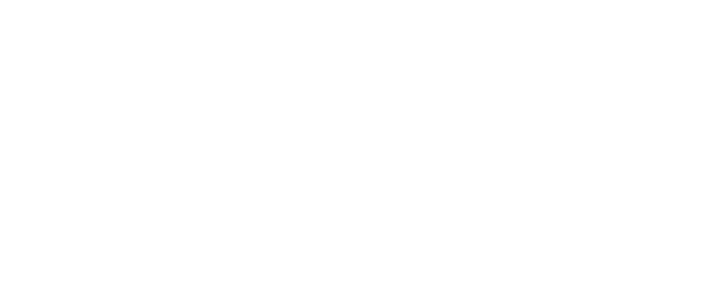
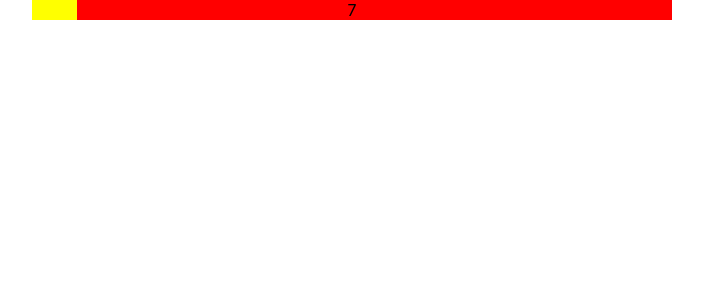
Before and after one commit to Piyush023/Machine_Coding_Examples, a React (Create React App) app: page /progress_bar in a window 1280 px wide. Before the commit this address had no page. Shown: the top 300 px of the page, without its empty margins (288-991 px from the left). Built offline with nearby package versions, Linux system fonts and the light colour scheme.

Commit message:
Prittier In the Files and Progress Bar and Tab Form Added - Need to complelte this Tab Form.

```diff
--- a/src/App.css
+++ b/src/App.css
@@ -39,7 +39,7 @@
 }
 
 main {
-  background-color: white
+  background-color: white;
 }
 
 .box {
--- a/src/App.jsx
+++ b/src/App.jsx
@@ -6,6 +6,8 @@
 import CountDown from './Components/CountDownTimer/CountDown';
 import { MouseFollow } from './Components/FollowMouse';
 import FolderStruc from './Components/FolderStructure';
+import Tabs from './Components/Tabs/Tabs';
+import ProgressBar from './Components/ProgressBar';
 
 const App = () => {
   return (
@@ -18,6 +20,8 @@
           <Route path='countdown' element={<CountDown />} />
           <Route path='mouse' element={<MouseFollow />} />
           <Route path='folder' element={<FolderStruc />} />
+          <Route path='Tab_form' element={<Tabs />} />
+          <Route path='progress_bar' element={<ProgressBar />} />
         </Route>
       </Routes>
     </BrowserRouter>
--- a/src/Components/CountDownTimer/CountDown.jsx
+++ b/src/Components/CountDownTimer/CountDown.jsx
@@ -1,29 +1,52 @@
-import React from 'react'
-import { useTimer } from '../../hooks/useTimer'
-import { useState } from 'react'
+import React from 'react';
+import { useTimer } from '../../hooks/useTimer';
+import { useState } from 'react';
 
 function CountDown() {
-    console.log('Timer')
-    const [timerInput, setTimerInput] = useState({ hr: 0, min: 0, sec: 0 })
-    const [hr, setHr] = useState(0)
-    const [timerStart, setTimerStart] = useState(0)
-    const [min, setMin] = useState(0)
-    const [sec, setSec] = useState(0)
-    const { timeLeft } = useTimer(timerInput.hr, timerInput.min, timerInput.sec, timerStart)
+  const [timerInput, setTimerInput] = useState({ hr: 0, min: 0, sec: 0 });
+  const [hr, setHr] = useState(0);
+  const [timerStart, setTimerStart] = useState(0);
+  const [min, setMin] = useState(0);
+  const [sec, setSec] = useState(0);
+  const { timeLeft } = useTimer(
+    timerInput.hr,
+    timerInput.min,
+    timerInput.sec,
+    timerStart
+  );
 
-    return (
-        <div>
-            <h1>Count Down Timer</h1>
-            <input title='Hours' type='number' onChange={(e) => setHr(e.target.value)} />
-            <input title='Minutes' type='number' onChange={(e) => setMin(e.target.value)} />
-            <input title='Seconds' type='number' onChange={(e) => setSec(e.target.value)} />
-            <button onClick={() => {
-                setTimerInput({ hr: hr, min: min, sec: sec })
-                setTimerStart(true)
-            }}>Submit</button>
-            <h2>Hr: {Math.floor(timeLeft / 3600)}, Min: {Math.floor((timeLeft % 3600) / 60)}, Sec: {timeLeft % 60}</h2>
-        </div>
-    )
+  return (
+    <div>
+      <h1>Count Down Timer</h1>
+      <input
+        title='Hours'
+        type='number'
+        onChange={(e) => setHr(e.target.value)}
+      />
+      <input
+        title='Minutes'
+        type='number'
+        onChange={(e) => setMin(e.target.value)}
+      />
+      <input
+        title='Seconds'
+        type='number'
+        onChange={(e) => setSec(e.target.value)}
+      />
+      <button
+        onClick={() => {
+          setTimerInput({ hr: hr, min: min, sec: sec });
+          setTimerStart(true);
+        }}
+      >
+        Submit
+      </button>
+      <h2>
+        Hr: {Math.floor(timeLeft / 3600)}, Min:{' '}
+        {Math.floor((timeLeft % 3600) / 60)}, Sec: {timeLeft % 60}
+      </h2>
+    </div>
+  );
 }
 
-export default CountDown
+export default CountDown;
--- a/src/Components/List/TodoList.jsx
+++ b/src/Components/List/TodoList.jsx
@@ -1,26 +1,39 @@
-import React, { useState } from 'react'
-import TodoItem from './TodoItem'
+import React, { useState } from 'react';
+import TodoItem from './TodoItem';
 
 function TodoList() {
-
-    const initTodo = [{ id: 0, name: 'Todo-1' }, { id: 1, name: 'Todo-1' }]
-    const [listItems, setListItems] = useState(initTodo)
-    const [addItem, setAddItem] = useState(initTodo)
+  const initTodo = [
+    { id: 0, name: 'Todo-1' },
+    { id: 1, name: 'Todo-1' },
+  ];
+  const [listItems, setListItems] = useState(initTodo);
+  const [addItem, setAddItem] = useState(initTodo);
 
   const deleteItemCb = (index) => {
-        setListItems(listItems.filter((item) => item.id !== index))
-    }
+    setListItems(listItems.filter((item) => item.id !== index));
+  };
 
   return (
     <div className=''>
       <h1>Todo-List</h1>
-            <input type='text' onChange={(e) => { setAddItem({ id: Date.now(), name: e.target.value }) }} />
-            <button onClick={() => { setListItems([...listItems, { ...addItem }]) }}>Add Todo</button>
+      <input
+        type='text'
+        onChange={(e) => {
+          setAddItem({ id: Date.now(), name: e.target.value });
+        }}
+      />
+      <button
+        onClick={() => {
+          setListItems([...listItems, { ...addItem }]);
+        }}
+      >
+        Add Todo
+      </button>
       {listItems.map((item, index) => {
-                return <TodoItem item={item} deleteItemCb={deleteItemCb} key={index} />
+        return <TodoItem item={item} deleteItemCb={deleteItemCb} key={index} />;
       })}
     </div>
-    )
+  );
 }
 
-export default TodoList
+export default TodoList;
--- /dev/null
+++ b/src/Components/ProgressBar/index.jsx
@@ -0,0 +1,49 @@
+import React, { useEffect, useRef, useState } from 'react';
+
+const ProgressBar = (props) => {
+  const [prog, setProg] = useState(0);
+
+  let timer = useRef(null);
+  useEffect(() => {
+    timer.current = setInterval(() => {
+      setProg((prev) => prev + 1);
+    }, 1000);
+    setProg(Math.min(100, Math.max(prog, 0)));
+    if (prog === 100) {
+      setProg(0);
+    }
+    return () => clearInterval(timer.current);
+  }, [props.value, prog]);
+
+  return (
+    <div
+      style={{
+        width: '50%',
+        display: 'flex',
+        alignSelf: 'center',
+        alignContent: 'center',
+        margin: 'auto',
+        flexDirection: 'row',
+        backgroundColor: 'red',
+        alignItems: 'center',
+        justifyContent: 'center',
+        height: 'fit-content',
+        position: 'relative',
+      }}
+    >
+      <div style={{}}>{prog}</div>
+      <div
+        style={{
+          width: `${prog}%`,
+          backgroundColor: 'yellow',
+          height: '100%',
+          display: 'flex',
+          position: 'absolute',
+          left: 0,
+        }}
+      />
+    </div>
+  );
+};
+
+export default ProgressBar;
--- /dev/null
+++ b/src/Components/Tabs/Form/index.jsx
@@ -0,0 +1,39 @@
+import React from 'react';
+
+const Form = () => {
+  return (
+    <div style={{ flexDirection: 'column' }}>
+      <form action>
+        <div>
+          <label htmlFor={'first_name'}>
+            First Name
+            <input id={'first_name'} type={'text'} />
+          </label>
+        </div>
+        <div>
+          <label htmlFor={'last_name'}>
+            Last Name
+            <input id={'last_name'} type={'text'} />
+          </label>
+        </div>
+        <div>
+          <label htmlFor={'phone_number'}>
+            Phone Number
+            <input id={'phone_number'} type={'number'} />
+          </label>
+        </div>
+        <div>
+          <label htmlFor={'email'}>
+            Email
+            <input id={'email'} type={'email'} />
+          </label>
+        </div>
+        <div>
+          <button type='submit'>Submit</button>
+        </div>
+      </form>
+    </div>
+  );
+};
+
+export default Form;
--- /dev/null
+++ b/src/Components/Tabs/Tabs.jsx
@@ -0,0 +1,47 @@
+// For the 3 Tabs Ques Need To Add Context API for data flow in between different pages.
+import React, { useState } from 'react';
+import Form from './Form';
+
+const Tabs = () => {
+  const tabsData = [
+    { id: 0, title: 'Profile' },
+    { id: 1, title: 'Settings' },
+    { id: 2, title: 'Messages' },
+  ];
+
+  const [activeTab, setActiveTab] = useState(tabsData[0]);
+
+  return (
+    <div style={{ display: 'flex', flexDirection: 'column' }}>
+      <div style={{ display: 'flex', flexDirection: 'row' }}>
+        {tabsData.map((item) => {
+          return (
+            <div
+              onClick={() => {
+                console.log('Click', item.id);
+                setActiveTab({ id: item.id, title: item.title });
+              }}
+              style={{
+                display: 'flex',
+                flexDirection: 'row',
+                height: '50px',
+                width: '100px',
+                padding: '10px',
+                border: '2px',
+                borderRadius: '50%',
+                alignItems: 'center',
+                justifyContent: 'center',
+                background: item.id === activeTab.id ? 'red' : 'white',
+              }}
+            >
+              {item.title}
+            </div>
+          );
+        })}
+      </div>
+      {activeTab?.id ? <Form /> : null}
+    </div>
+  );
+};
+
+export default Tabs;
--- a/src/Components/Timer/index.jsx
+++ b/src/Components/Timer/index.jsx
@@ -20,6 +20,7 @@
     clearInterval(timeInterval.current);
     setTime(0);
   };
+
   return (
     <div>
       <h1>Timer</h1>
```
Also changed, not shown: src/Components/FollowMouse/index.jsx (+10 -8 lines). Lines whose indentation alone changed are shown as unchanged.
